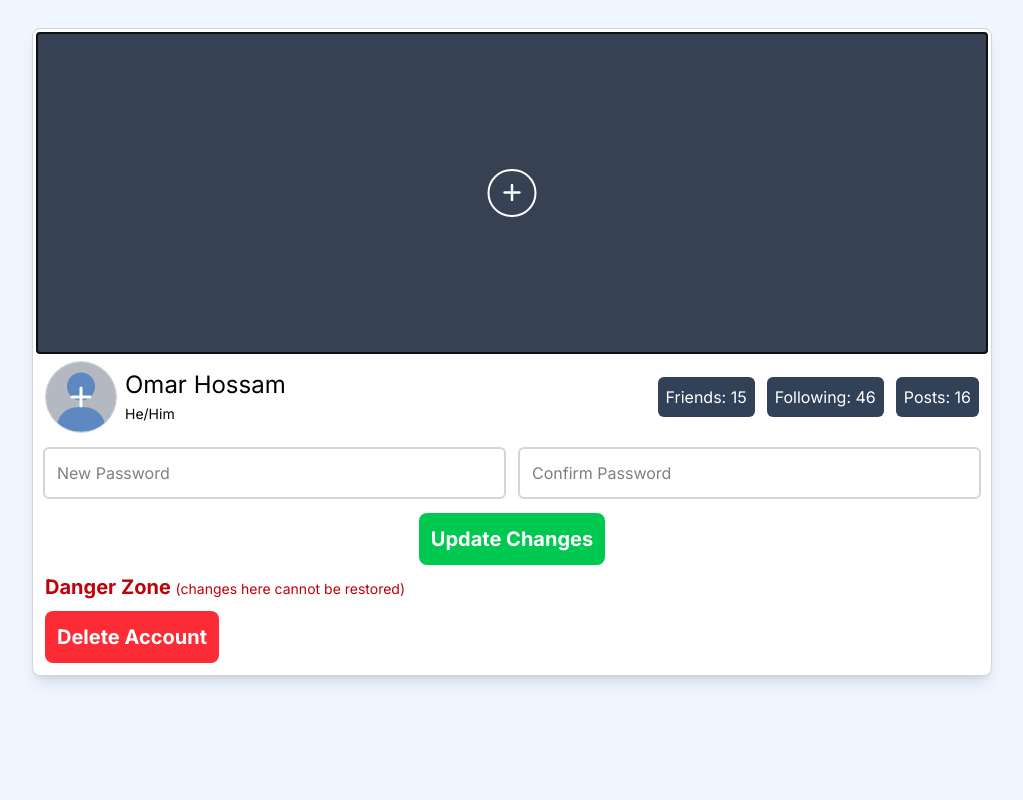
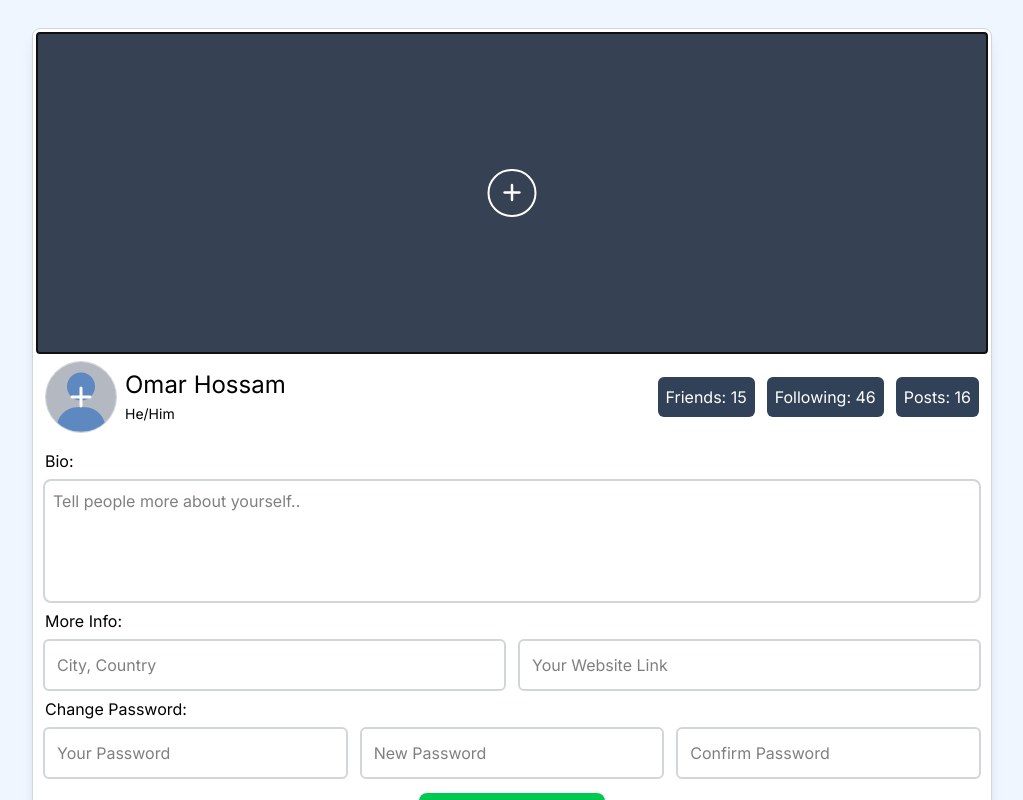
Before and after one commit to omardev500/Calm-Land, a Nuxt app: page /settings in a window 1280 px wide. Shown: the top 800 px of the page, without its empty margins (128-1151 px from the left). Built offline with nearby package versions, Linux system fonts and the light colour scheme.

Commit message:
Updated the settings page 🥰🚀

```diff
--- a/pages/profile.vue
+++ b/pages/profile.vue
@@ -1,3 +1,10 @@
+<script setup>
+
+</script>
 <template>
-  <h1>Welcome to Profile!</h1>
+  <main>
+    <section>
+
+    </section>
+  </main>
 </template>
--- a/pages/settings.vue
+++ b/pages/settings.vue
@@ -19,11 +19,25 @@
             :followings-num="Number(46)"
         />
         <!-- The Above content will be a component!! -->
-        <div class="grid grid-cols-2 p-2 gap-4">
+        <!-- Education, City/Country, Bio, Languages, Job title, password -->
+        <fieldset class="p-2">
+          <label for="bio">Bio: </label>
+          <textarea id="bio" aria-label="Enter your bio" name="bio" placeholder="Tell people more about yourself.." class="block p-2 mt-2 rounded-md overflow-y-auto w-full outline-2 outline-gray-300 focus:outline-3 focus:outline-blue-500 transition transition-2s ease-out resize-none min-h-30"></textarea>
+        </fieldset>
+
+        <fieldset class="p-2 grid grid-cols-2 gap-4">
+          <legend class="col-span-full">More Info:</legend>
+          <input type="text" placeholder="City, Country" name="country-name" autocomplete="country-name" aria-label="Enter your city or country name or both" class="form__input" />
+          <input type="url" placeholder="Your Website Link" name="website-link" autocomplete="url" aria-label="Enter your website link" class="form__input" />
+        </fieldset>
+
+        <fieldset class="grid grid-cols-3 p-2 gap-4"> <!-- Change Password -->
+          <legend class="col-span-full">Change Password: </legend>
+          <input type="password" name="current-password" aria-label="Enter your password" placeholder="Your Password" autocomplete="current-password" class="form__input" />
           <input type="password" name="new-password" aria-label="Enter a new password" placeholder="New Password" autocomplete="new-password" class="form__input" />
+          <input type="password" name="confirm-password" aria-label="Confirm your new password" placeholder="Confirm Password" autocomplete="new-password" class="form__input" />
+        </fieldset>
 
-          <input type="password" name="confirm-password" aria-label="Confirm your new password" placeholder="Confirm Password" autocomplete="new-password" class="form__input" />
-        </div>
         <input type="submit" value="Update Changes" class="self-center bg-green-500 text-white font-bold p-3 rounded-lg cursor-pointer md:text-xl hover:opacity-82 active:opacity-75 transition transition-2s ease-out mt-2" />
       </form>
       <div class="p-2">
```
